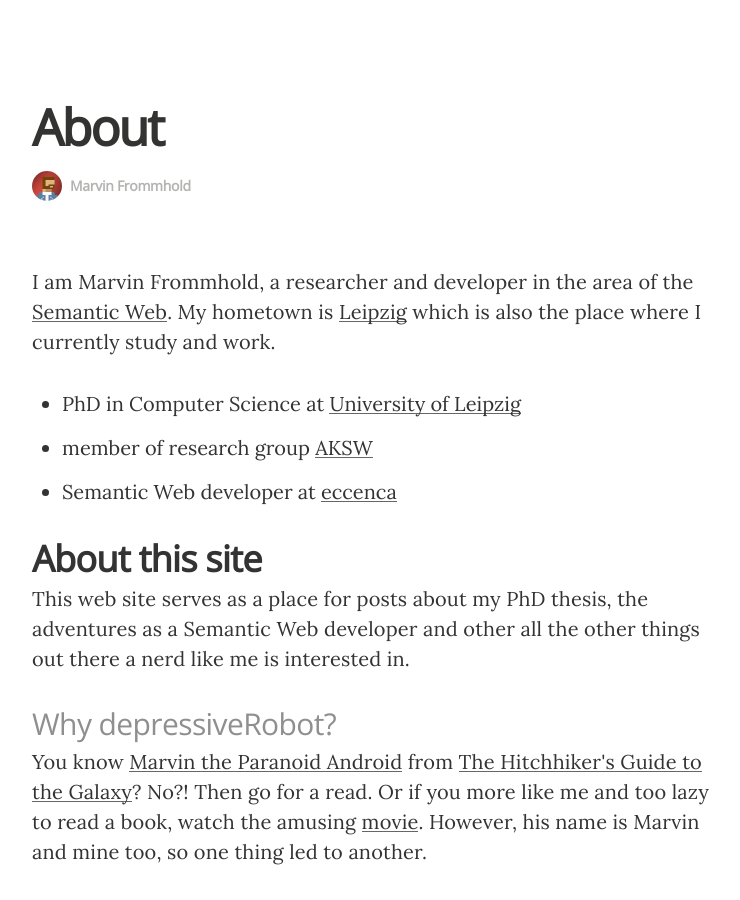
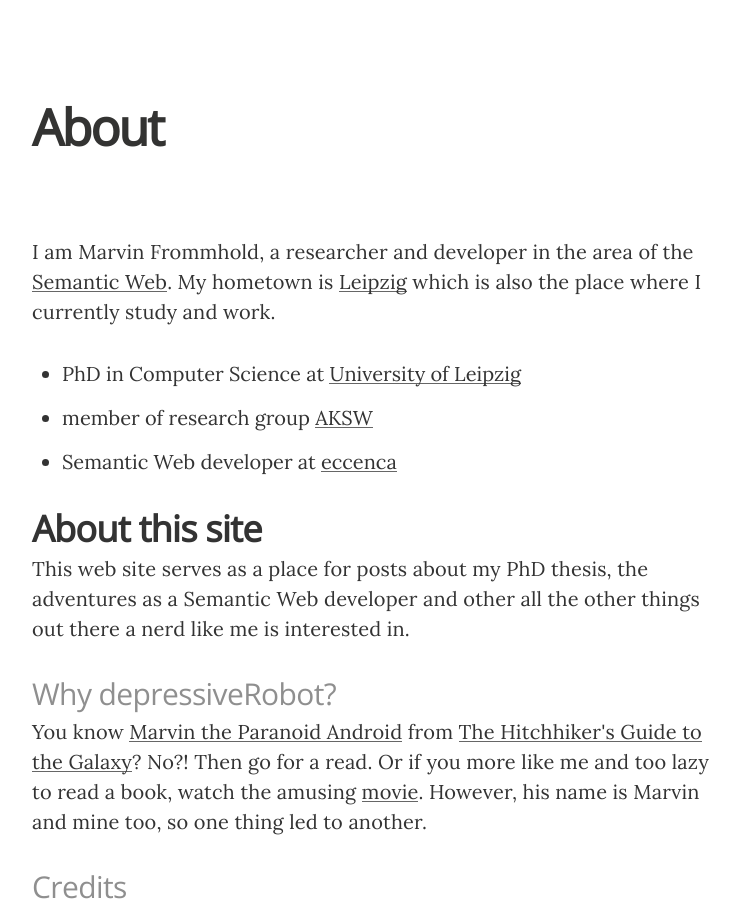
Before and after one commit to depressiveRobot/depressiverobot.github.io, a Jekyll site: the page built from about.html, in a window 1280 px wide and 900 px high. Shown: the whole window, without its empty margins (258-998 px from the left). Built offline with Jekyll 4.4.1, drawn with Linux system fonts in a browser that asks for light colours; nearby versions of some CDN libraries; Markdown is read by kramdown in place of the engine named in the settings.

Commit message:
removed author header from posts and pages

```diff
--- a/_layouts/page.html
+++ b/_layouts/page.html
@@ -15,10 +15,6 @@
           </div>
           <div class="post-meta">
             <h1 class="post-title">{{ page.title }}</h1>
-            <div class="cf post-meta-text">
-              <div class="author-image" style="background-image: url({{ site.author.image }})">Blog Logo</div>
-              <h4 class="author-name" property="author" resource="{{ site.author.uri }}">{{ site.author.name }}</h4>
-            </div>
             <div style="text-align:center">
               <a href="#topofpage" class="topofpage"><i class="fa fa-angle-down"></i></a>
             </div>
@@ -28,10 +24,6 @@
         <div class="noarticleimage">
           <div class="post-meta">
             <h1 class="post-title">{{ page.title }}</h1>
-            <div class="cf post-meta-text">
-              <div class="author-image" style="background-image: url({{ site.author.image }})">Blog Logo</div>
-              <h4 class="author-name" property="author" resource="{{ site.author.uri }}">{{ site.author.name }}</h4>
-            </div>
           </div>
         </div>
         <br/>
```
Also changed, not shown: _layouts/post.html (+0 -8 lines).
